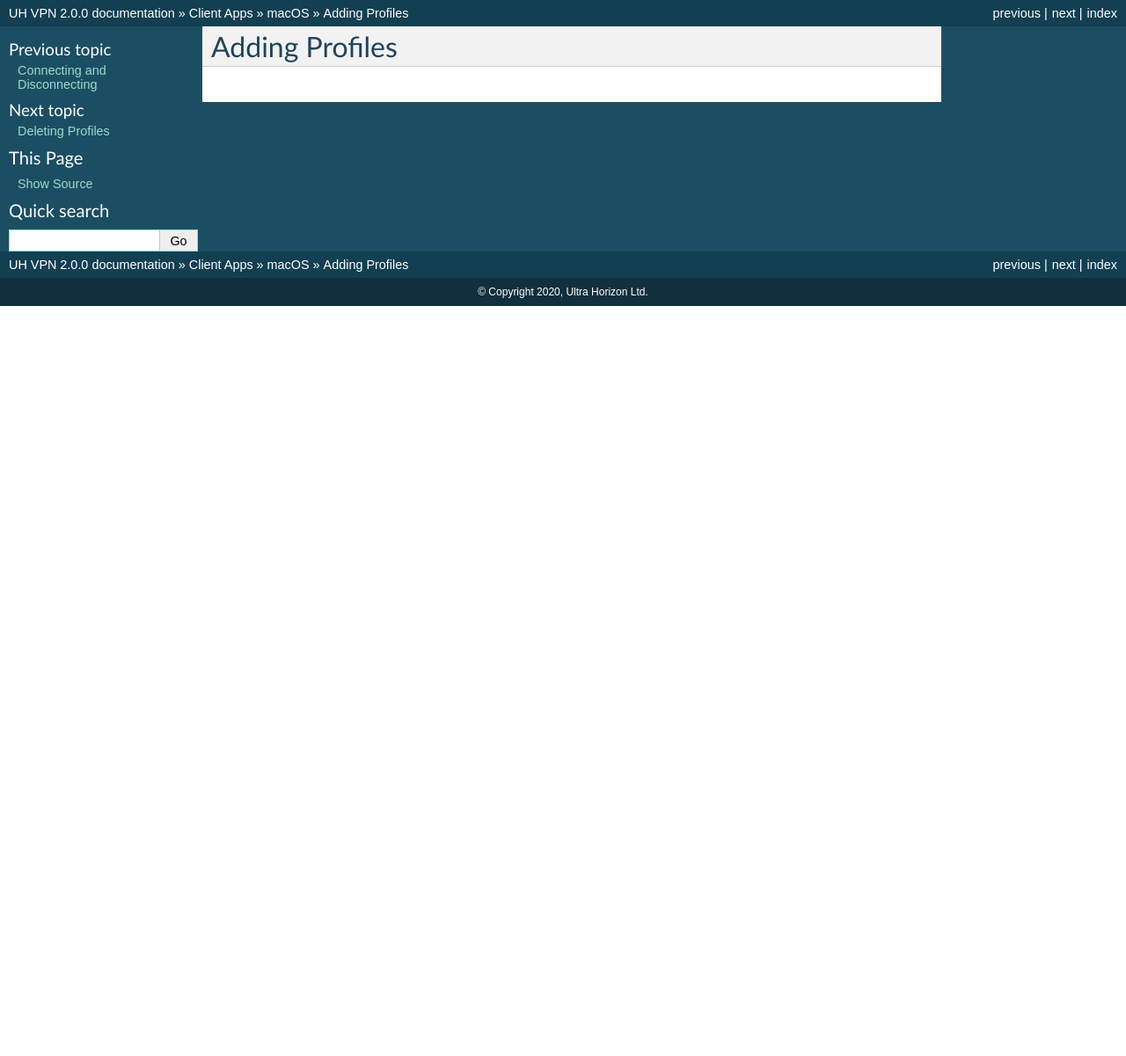
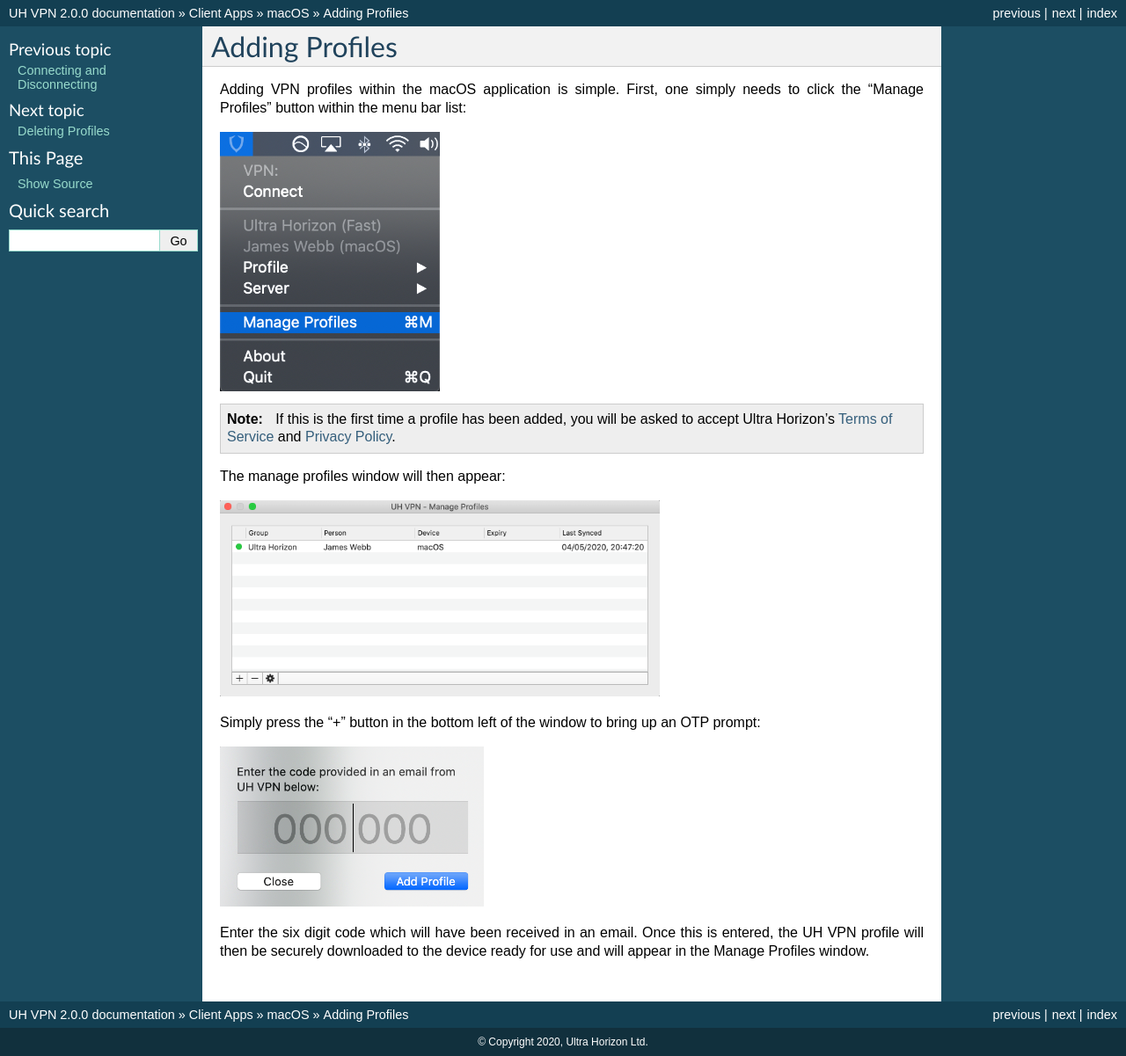
Before and after one commit to ultrahorizon/UH-VPN-Docs, a Sphinx documentation site: the page built from source/clients/macos/adding-profile.rst, in a window 1280 px wide. Shown: the whole page at 88% size. Built offline with Sphinx 7.4.7, drawn with Linux system fonts in a browser that asks for light colours; before the commit the page ends 900 px from its top, so only the background shows below that.

Commit message:
macOS add profiles page complete

```diff
--- a/source/clients/macos/adding-profile.rst
+++ b/source/clients/macos/adding-profile.rst
@@ -1,2 +1,32 @@
 Adding Profiles
 ===============
+
+Adding VPN profiles within the macOS application is simple. First, one simply needs to click
+the "Manage Profiles" button within the menu bar list:
+
+.. image:: /_static/clients/macos/menu-bar.png
+  :width: 250
+  :alt: Menu Bar
+
+.. note::
+    If this is the first time a profile has been added, you will be asked to accept Ultra Horizon's
+    `Terms of Service`_ and `Privacy Policy`_.
+
+The manage profiles window will then appear:
+
+.. image:: /_static/clients/macos/manage-profiles.png
+  :width: 500
+  :alt: Manage profiles
+
+Simply press the "+" button in the bottom left of the window to bring up an OTP prompt:
+
+.. image:: /_static/clients/macos/otp-prompt.png
+  :width: 300
+  :alt: OTP Prompt
+
+Enter the six digit code which will have been received in an email. Once this is entered,
+the UH VPN profile will then be securely downloaded to the device ready for use and will
+appear in the Manage Profiles window.
+
+.. _Terms of Service: ../../terms.html
+.. _Privacy Policy: ../../privacy.html
```
Also changed, not shown: source/_static/clients/macos/manage-profiles.png (added), source/_static/clients/macos/menu-bar.png (added), source/_static/clients/macos/otp-prompt.png (added).
